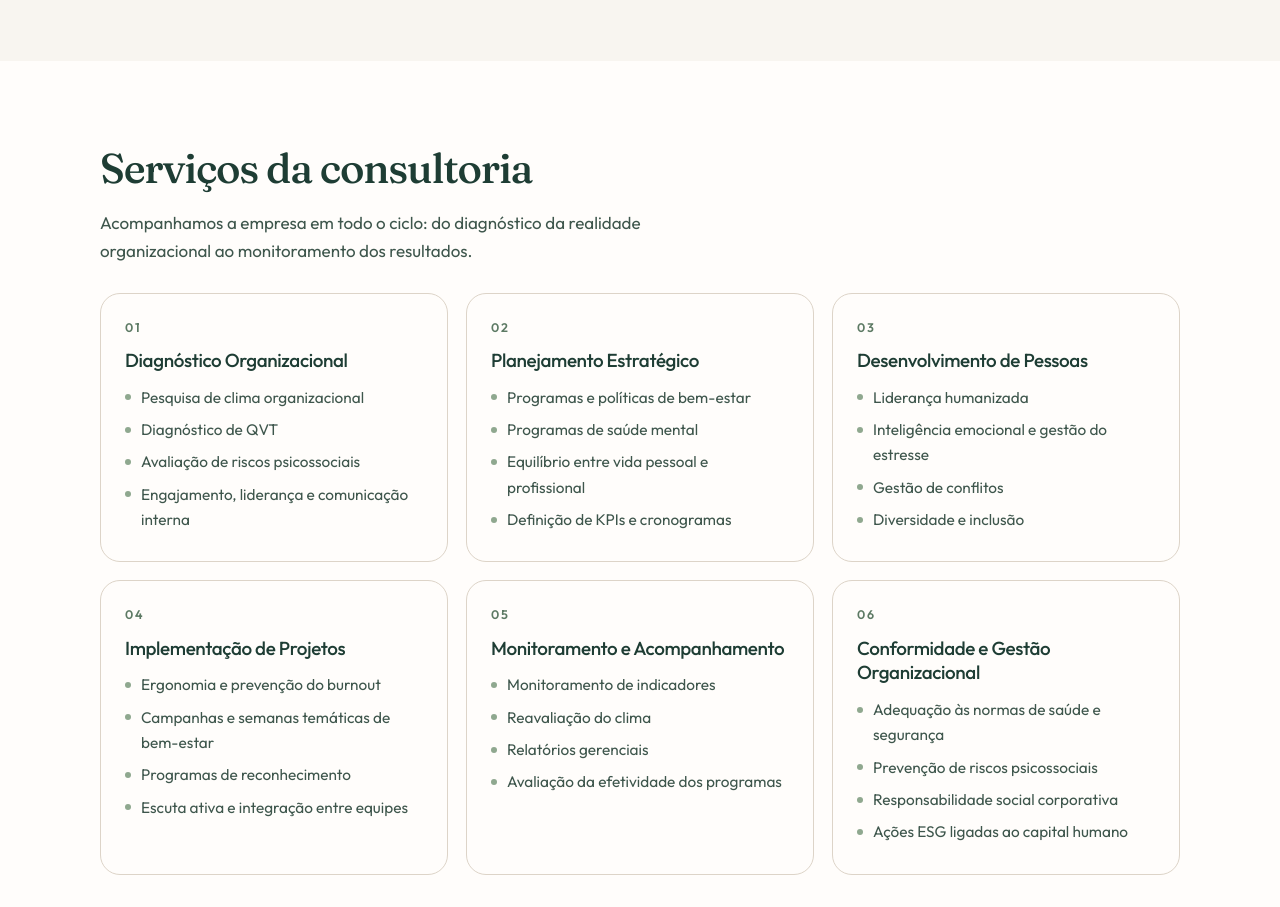
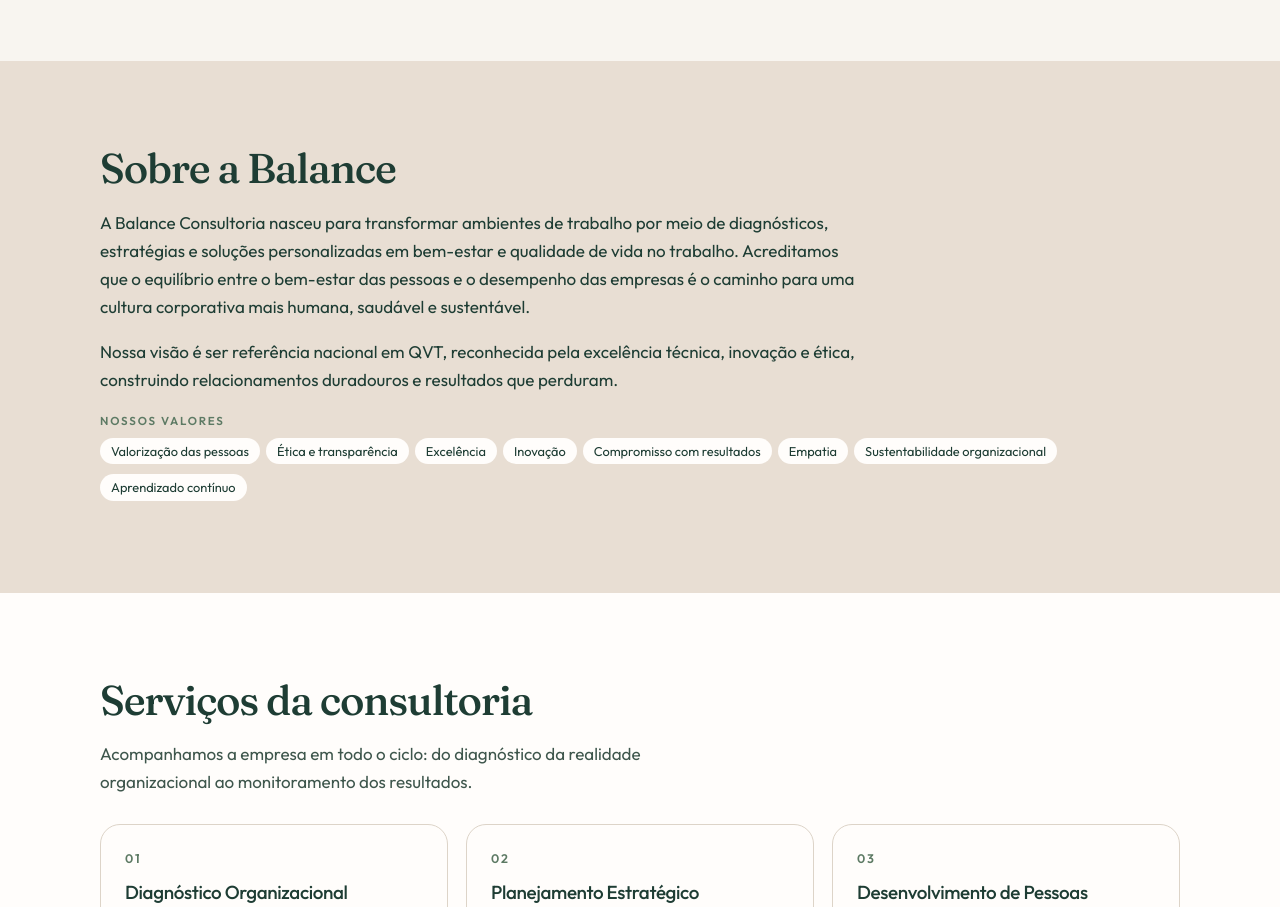
Before and after one commit to leonardoribeiro21/balance-consultoria, a plain HTML site: page index.html in a window 1280 px wide. Shown: the part 948-1855 px from the top of the page. Drawn offline with Linux system fonts and the light colour scheme.

Commit message:
Inclui a secao Sobre a Balance com historia, visao e valores.

```diff
--- a/index.html
+++ b/index.html
@@ -28,6 +28,7 @@
 </a>
 <button class="nav-toggle" type="button" aria-expanded="false" aria-controls="menu" aria-label="Abrir menu"><span></span></button>
 <ul id="menu">
+<li><a href="#sobre">Sobre</a></li>
 <li><a href="#servicos">Serviços</a></li>
 <li><a href="#equipe">Sócios</a></li>
 <li><a href="#comunicacao">Comunicação</a></li>
@@ -61,6 +62,16 @@
 <li><span class="bubble sand" aria-hidden="true"><svg viewBox="0 0 24 24" fill="none" stroke="currentColor" stroke-width="1.7" stroke-linecap="round"><path d="M5 19V11M10 19V7M15 19v-5M20 19V9"/></svg></span>Resultados</li>
 <li><span class="bubble line" aria-hidden="true"><svg viewBox="0 0 24 24" fill="none" stroke="currentColor" stroke-width="1.7" stroke-linecap="round"><circle cx="12" cy="12" r="3.1"/><path d="M12 3.5v2.2M12 18.3v2.2M3.5 12h2.2M18.3 12h2.2M5.8 5.8l1.6 1.6M16.6 16.6l1.6 1.6M18.2 5.8l-1.6 1.6M7.4 16.6l-1.6 1.6"/></svg></span>Equilíbrio</li>
 </ul>
+</div>
+</section>
+
+<section id="sobre" class="sand">
+<div class="wrap sobre">
+<h2>Sobre a Balance</h2>
+<p>A Balance Consultoria nasceu para transformar ambientes de trabalho por meio de diagnósticos, estratégias e soluções personalizadas em bem-estar e qualidade de vida no trabalho. Acreditamos que o equilíbrio entre o bem-estar das pessoas e o desempenho das empresas é o caminho para uma cultura corporativa mais humana, saudável e sustentável.</p>
+<p>Nossa visão é ser referência nacional em QVT, reconhecida pela excelência técnica, inovação e ética, construindo relacionamentos duradouros e resultados que perduram.</p>
+<p class="kicker">Nossos valores</p>
+<p class="values"><span class="pill">Valorização das pessoas</span><span class="pill">Ética e transparência</span><span class="pill">Excelência</span><span class="pill">Inovação</span><span class="pill">Compromisso com resultados</span><span class="pill">Empatia</span><span class="pill">Sustentabilidade organizacional</span><span class="pill">Aprendizado contínuo</span></p>
 </div>
 </section>
 
@@ -156,7 +167,7 @@
 <h2>Missão, visão e valores</h2>
 <div class="split">
 <article class="card"><h3>Missão</h3><p>Promover a transformação dos ambientes organizacionais por meio de consultorias especializadas em Qualidade de Vida no Trabalho, com diagnósticos, estratégias e soluções personalizadas que equilibram o bem-estar dos colaboradores e o desempenho das empresas.</p></article>
-<article class="card"><h3>Visão</h3><p>Ser reconhecida como uma das principais consultorias brasileiras em QVT, referência em excelência técnica, inovação, ética e impacto positivo na cultura corporativa das empresas.</p></article>
+<article class="card"><h3>Visão</h3><p>Ser referência nacional em QVT, reconhecida pela excelência técnica, inovação e ética, construindo relacionamentos duradouros e resultados que perduram.</p></article>
 </div>
 <h3 class="subhead">Valores</h3>
 <div class="vals">
--- a/styles.css
+++ b/styles.css
@@ -437,6 +437,9 @@ section { padding: 84px 0; }
 
 .role { color: var(--muted); font-size: 0.92rem; margin: 0 0 10px; }
 
+.sobre p { max-width: 68ch; }
+.sobre .values { max-width: none; margin-bottom: 0; }
+
 .kicker {
   margin: 12px 0 6px;
   font-size: 0.72rem;
```
